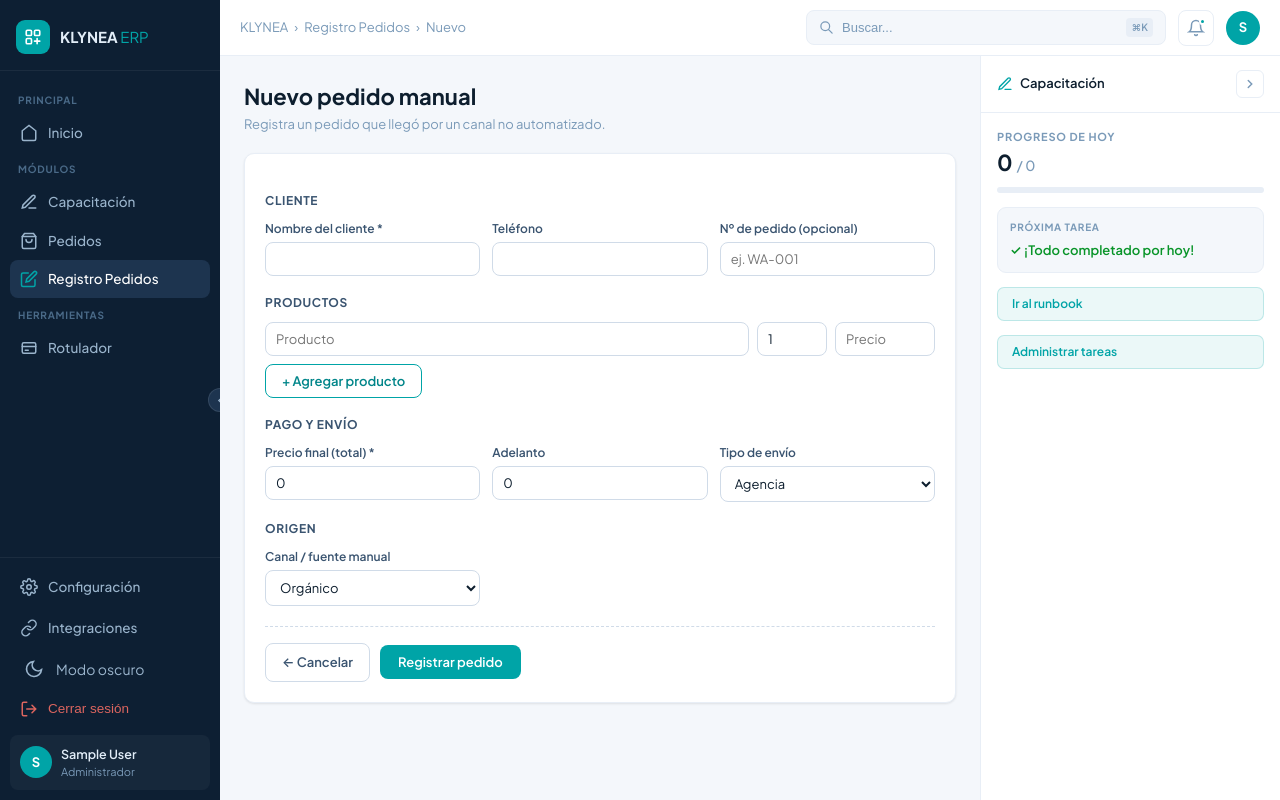
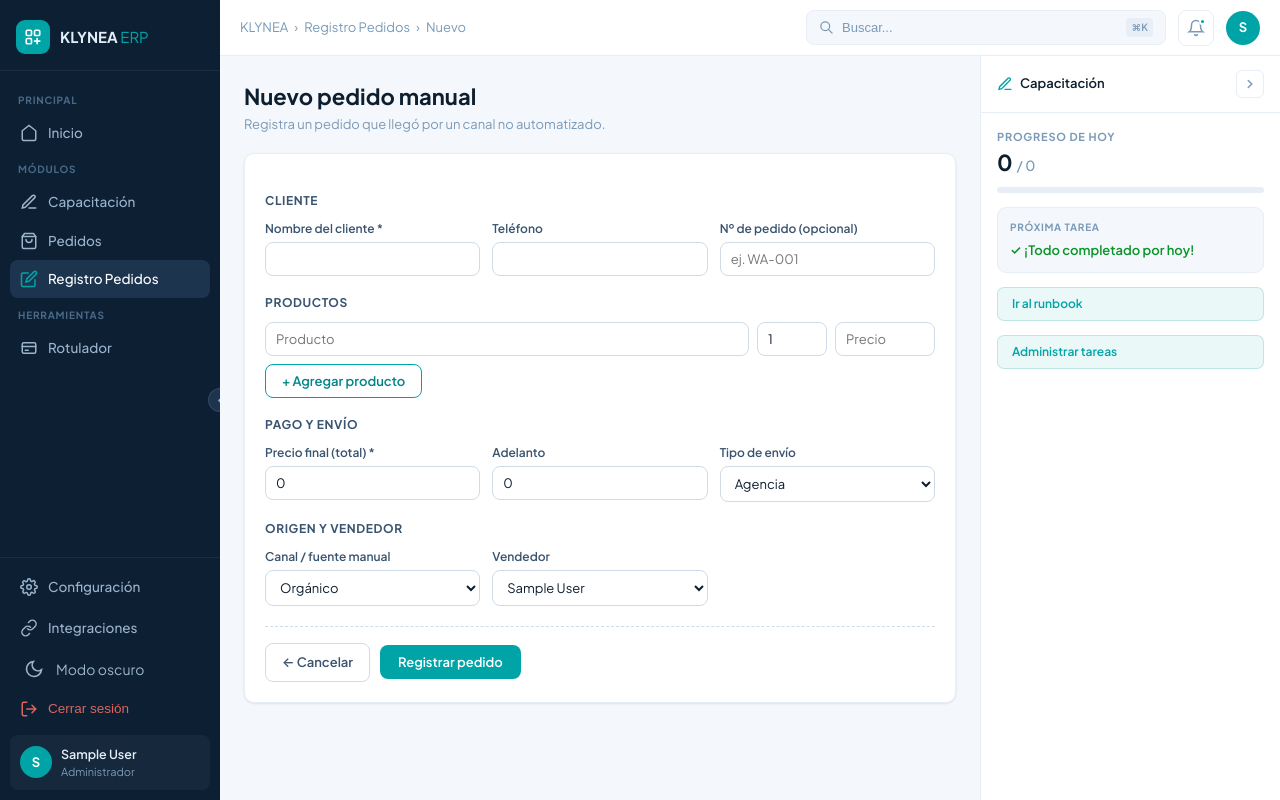
Before and after one commit to Luchito1099/Dashboard-online, a Django app: page /registro-pedidos/crear/ in a window 1280 px wide. Run offline with Django 5.2, Linux system fonts and the light colour scheme; the visitor is signed in with stand-in values (Sample User, id 1); data comes from the database, SQL or seed files in the repository; data that the repository does not hold is empty.

Commit message:
correcion 3

```diff
--- a/core/models.py
+++ b/core/models.py
@@ -62,3 +62,18 @@ class ConfiguracionSistema(models.Model):
         """Devuelve la única fila de configuración, creándola con valores por defecto si no existe."""
         config, _ = cls.objects.get_or_create(pk=1)
         return config
+
+
+class MetaVendedor(models.Model):
+    """Meta diaria de un vendedor: cantidad de pedidos y/o monto de venta esperados por día.
+    Sirve para que cada vendedor se mida contra su objetivo en la vista Avances."""
+    usuario = models.OneToOneField(User, on_delete=models.CASCADE, related_name='meta')
+    pedidos_dia = models.PositiveSmallIntegerField(default=0)
+    monto_dia = models.DecimalField(max_digits=12, decimal_places=2, default=0)
+
+    class Meta:
+        verbose_name = 'Meta de vendedor'
+        verbose_name_plural = 'Metas de vendedores'
+
+    def __str__(self):
+        return f'Meta de {self.usuario.username}: {self.pedidos_dia}/día'
--- a/core/static/core/css/integraciones.css
+++ b/core/static/core/css/integraciones.css
@@ -343,6 +343,20 @@
   padding: 16px 18px; box-shadow: var(--shadow);
 }
 .av-card-wide { grid-column: 1 / -1; }
+.av-card-metas { margin-bottom: 14px; }
+
+/* Cumplimiento de metas */
+.av-metas-grid { display: grid; grid-template-columns: repeat(auto-fill, minmax(220px, 1fr)); gap: 12px; }
+.av-meta { background: var(--bg); border: 1px solid var(--border); border-radius: 10px; padding: 12px; }
+.av-meta-top { display: flex; justify-content: space-between; align-items: center; margin-bottom: 8px; }
+.av-meta-vend { font-size: 13px; font-weight: 700; color: var(--text); }
+.av-meta-pct { font-size: 14px; font-weight: 800; color: var(--text-secondary); }
+.av-meta-pct.ok { color: var(--success); }
+.av-meta-bar { height: 10px; background: var(--surface); border: 1px solid var(--border); border-radius: 6px; overflow: hidden; margin-bottom: 3px; }
+.av-meta-fill { height: 100%; background: var(--primary); border-radius: 6px; transition: width .3s; }
+.av-meta-fill.ok { background: var(--success); }
+.av-meta-fill.monto { background: oklch(65% 0.18 55); }
+.av-meta-sub { font-size: 11px; color: var(--muted); margin-bottom: 6px; }
 .av-card-title { font-size: 13px; font-weight: 700; color: var(--text-secondary); margin-bottom: 12px; }
 .av-bar-row { display: flex; align-items: center; gap: 10px; margin-bottom: 8px; }
 .av-bar-label { width: 130px; flex-shrink: 0; font-size: 12px; color: var(--text); text-align: right; }
@@ -351,14 +365,14 @@
 .av-bar-num { width: 36px; flex-shrink: 0; font-size: 12px; font-weight: 700; color: var(--text); }
 .av-vacio { font-size: 12px; color: var(--muted); padding: 6px 0; }
 
-/* Colores del funnel por etapa */
+/* Colores del funnel por etapa (mismos estados que el flujo del pedido) */
 .av-bar-fill.etapa-creado { background: var(--text-secondary); }
-.av-bar-fill.etapa-contactado { background: oklch(65% 0.15 240); }
 .av-bar-fill.etapa-confirmado { background: oklch(62% 0.18 145); }
 .av-bar-fill.etapa-despachado { background: oklch(65% 0.16 200); }
 .av-bar-fill.etapa-entregado { background: var(--success); }
-.av-bar-fill.etapa-perdido { background: var(--error); }
-.av-bar-fill.etapa-recuperado { background: oklch(65% 0.18 55); }
+.av-bar-fill.etapa-sin_respuesta { background: oklch(68% 0.16 70); }
+.av-bar-fill.etapa-sin_confirmar { background: var(--muted); }
+.av-bar-fill.etapa-cancelado { background: var(--error); }
 .av-bar-fill.estado-confirmado { background: var(--success); }
 .av-bar-fill.estado-cancelado { background: var(--error); }
 .av-bar-fill.estado-entregado { background: oklch(60% 0.15 240); }
--- a/integraciones/views.py
+++ b/integraciones/views.py
@@ -237,7 +237,7 @@ _ORDEN_LABELS = [
 def _filtrar_pedidos(request):
     """Aplica los filtros comunes (q, fuente, estado, envío, rango, orden) y devuelve
     (queryset filtrado, dict con la selección actual de filtros)."""
-    qs = Pedido.objects.select_related('integracion', 'editado_por').prefetch_related('items')
+    qs = Pedido.objects.select_related('integracion', 'editado_por', 'vendedor').prefetch_related('items')
 
     q = request.GET.get('q', '').strip()
     if q:
@@ -379,6 +379,14 @@ def _context_listado(qs, context):
     })
 
 
+def _vendedores_qs():
+    """Usuarios asignables como vendedor de un pedido (rol vendedor/admin o superuser)."""
+    from django.contrib.auth.models import User
+    return (User.objects.filter(is_active=True)
+            .filter(Q(perfil__rol__in=['vendedor', 'admin']) | Q(is_superuser=True))
+            .order_by('username'))
+
+
 def _context_seguimiento(qs, context):
     """Lista de pedidos con sus datos de seguimiento (creados al vuelo en plantilla si faltan)."""
     from capacitacion.models import Estrategia
@@ -390,6 +398,7 @@ def _context_seguimiento(qs, context):
         'tipo_cliente_choices': PedidoSeguimiento.TIPO_CLIENTE_CHOICES,
         'etapa_choices': PedidoSeguimiento.ETAPA_CHOICES,
         'estrategias': Estrategia.objects.filter(activo=True),
+        'vendedores': _vendedores_qs(),
     })
 
 
@@ -435,11 +444,32 @@ def _context_avances(qs, context):
     evol.reverse()
     max_evol = max([r['n'] for r in evol] + [1])
 
+    # Por vendedor atribuido (campo vendedor)
+    por_vendedor = list(qs.exclude(vendedor=None)
+                        .values('vendedor__username').annotate(n=Count('id')).order_by('-n'))
+    max_vendedor = max([r['n'] for r in por_vendedor] + [1])
+
     # Por vendedor: registros manuales + ediciones
     por_vendedor_reg = list(qs.filter(origen=Pedido.ORIGEN_MANUAL).exclude(registrado_por=None)
                             .values('registrado_por__username').annotate(n=Count('id')).order_by('-n'))
     por_editor = list(qs.exclude(editado_por=None)
                       .values('editado_por__username').annotate(n=Count('id')).order_by('-n'))
+
+    # Cumplimiento de metas del día (independiente de los filtros: siempre "hoy")
+    from core.models import MetaVendedor
+    hoy = timezone.localdate()
+    av_metas = []
+    for m in MetaVendedor.objects.filter(Q(pedidos_dia__gt=0) | Q(monto_dia__gt=0)).select_related('usuario'):
+        hoy_qs = Pedido.objects.filter(vendedor=m.usuario, fecha_pedido__date=hoy)
+        hechos = hoy_qs.count()
+        monto = hoy_qs.aggregate(s=Coalesce(Sum('total'), cero))['s']
+        pct = round(hechos / m.pedidos_dia * 100) if m.pedidos_dia else 0
+        pct_monto = round(monto / m.monto_dia * 100) if m.monto_dia else 0
+        av_metas.append({
+            'vendedor': m.usuario.get_full_name() or m.usuario.username,
+            'meta': m.pedidos_dia, 'hechos': hechos, 'pct': min(pct, 100), 'pct_real': pct,
+            'meta_monto': m.monto_dia, 'monto': monto, 'pct_monto': min(pct_monto, 100), 'pct_monto_real': pct_monto,
+        })
 
     context.update({
         'av_total': total,
@@ -453,8 +483,11 @@ def _context_avances(qs, context):
         'av_por_canal': por_canal,
         'av_evol': evol,
         'av_max_evol': max_evol,
+        'av_por_vendedor': por_vendedor,
+        'av_max_vendedor': max_vendedor,
         'av_por_vendedor_reg': por_vendedor_reg,
         'av_por_editor': por_editor,
+        'av_metas': av_metas,
     })
 
 
@@ -581,12 +614,28 @@ def pedido_seguimiento_editar(request, pedido_id):
             seg.estrategia = nueva
             cambios = True
 
-    if not cambios:
+    # Vendedor atribuido (vive en el Pedido, no en el seguimiento)
+    if 'vendedor' in request.POST:
+        from django.contrib.auth.models import User
+        raw = request.POST.get('vendedor', '').strip()
+        nuevo_id = int(raw) if raw.isdigit() else None
+        if nuevo_id != (pedido.vendedor_id or None):
+            ant = (pedido.vendedor.get_full_name() or pedido.vendedor.username) if pedido.vendedor else ''
+            nuevo_u = User.objects.filter(id=nuevo_id).first() if nuevo_id else None
+            if nuevo_id and not nuevo_u:
+                return JsonResponse({'error': 'Vendedor inválido.'}, status=400)
+            registrar_cambio(pedido, request.user, 'vendedor', ant,
+                             (nuevo_u.get_full_name() or nuevo_u.username) if nuevo_u else '')
+            pedido.vendedor = nuevo_u
+            pedido.save(update_fields=['vendedor'])
+
+    if not cambios and 'vendedor' not in request.POST:
         return JsonResponse({'error': 'Nada que actualizar.'}, status=400)
 
-    seg.actualizado_por = request.user
-    seg.actualizado_en = timezone.now()
-    seg.save()
+    if cambios:
+        seg.actualizado_por = request.user
+        seg.actualizado_en = timezone.now()
+        seg.save()
 
     return JsonResponse({
         'ok': True,
@@ -610,7 +659,7 @@ def pedido_historial(request, pedido_id):
         'estado': 'Estado', 'total': 'Precio final', 'adelanto': 'Adelanto',
         'llamada_estado': 'Llamada', 'llamadas_intentadas': 'Llamadas intentadas',
         'comentario': 'Comentario', 'tipo_cliente': 'Tipo de cliente',
-        'etapa_embudo': 'Etapa del embudo', 'estrategia': 'Estrategia',
+        'etapa_embudo': 'Etapa del embudo', 'estrategia': 'Estrategia', 'vendedor': 'Vendedor',
     }
     data = [{
         'id': l.id,
@@ -661,6 +710,15 @@ def pedido_revertir(request, log_id):
         pedido.editado_por = request.user
         pedido.editado_en = timezone.now()
         pedido.save(update_fields=[campo, 'editado_por', 'editado_en'])
+    elif campo == 'vendedor':
+        from django.contrib.auth.models import User
+        ant = log.valor_anterior or ''
+        nuevo_u = (User.objects.filter(username=ant).first()
+                   or next((u for u in _vendedores_qs() if (u.get_full_name() or u.username) == ant), None)) if ant else None
+        actual = (pedido.vendedor.get_full_name() or pedido.vendedor.username) if pedido.vendedor else ''
+        registrar_cambio(pedido, request.user, 'vendedor', actual, ant)
+        pedido.vendedor = nuevo_u
+        pedido.save(update_fields=['vendedor'])
     elif campo in ('llamada_estado', 'tipo_cliente', 'etapa_embudo', 'comentario',
                    'estrategia', 'llamadas_intentadas'):
         seg = pedido.get_seguimiento()
@@ -785,6 +843,13 @@ def registro_crear(request):
         if tipo_envio == 'Otros':
             tipo_envio = request.POST.get('tipo_envio_otro', '').strip() or 'Otros'
 
+        # Vendedor atribuido (por defecto, quien registra)
+        from django.contrib.auth.models import User
+        vend_raw = request.POST.get('vendedor', '').strip()
+        vendedor = User.objects.filter(id=int(vend_raw)).first() if vend_raw.isdigit() else None
+        if vendedor is None:
+            vendedor = request.user
+
         integ = Integracion.get_manual()
         pedido = Pedido.objects.create(
             integracion=integ,
@@ -799,6 +864,7 @@ def registro_crear(request):
             fuente_manual=fuente_manual,
             fuente_manual_detalle=request.POST.get('fuente_manual_detalle', '').strip(),
             registrado_por=request.user,
+            vendedor=vendedor,
             editado_por=request.user,
             editado_en=timezone.now(),
             fecha_pedido=timezone.now(),
@@ -827,8 +893,7 @@ def registro_crear(request):
 
     context = {
         'fuentes_manual': Pedido.FUENTE_MANUAL_CHOICES,
-        'envios': sorted(Pedido.objects.exclude(tipo_envio='')
-                         .values_list('tipo_envio', flat=True).distinct()),
+        'vendedores': _vendedores_qs(),
     }
     return render(request, 'integraciones/registro_crear.html', context)
 
--- a/templates/integraciones/registro_crear.html
+++ b/templates/integraciones/registro_crear.html
@@ -74,13 +74,21 @@
       </label>
     </div>
 
-    <div class="reg-seccion">Origen</div>
+    <div class="reg-seccion">Origen y vendedor</div>
     <div class="reg-grid">
       <label class="reg-field">
         <span>Canal / fuente manual</span>
         <select name="fuente_manual" id="regFuente">
           {% for valor, etiqueta in fuentes_manual %}
           <option value="{{ valor }}">{{ etiqueta }}</option>
+          {% endfor %}
+        </select>
+      </label>
+      <label class="reg-field">
+        <span>Vendedor</span>
+        <select name="vendedor">
+          {% for v in vendedores %}
+          <option value="{{ v.id }}" {% if v.id == request.user.id %}selected{% endif %}>{{ v.get_full_name|default:v.username }}</option>
           {% endfor %}
         </select>
       </label>
```
Also changed, not shown: core/static/core/css/configuracion.css (+12 -0 lines), core/views.py (+46 -1 lines), integraciones/models.py (+7 -11 lines), templates/core/configuracion.html (+32 -0 lines), templates/integraciones/_tab_avances.html (+37 -0 lines), templates/integraciones/_tab_seguimiento.html (+10 -2 lines), .claude/settings.local.json, core/migrations/0006_metavendedor.py (added), integraciones/migrations/0014_pedido_vendedor_alter_pedidoseguimiento_etapa_embudo.py (added).
